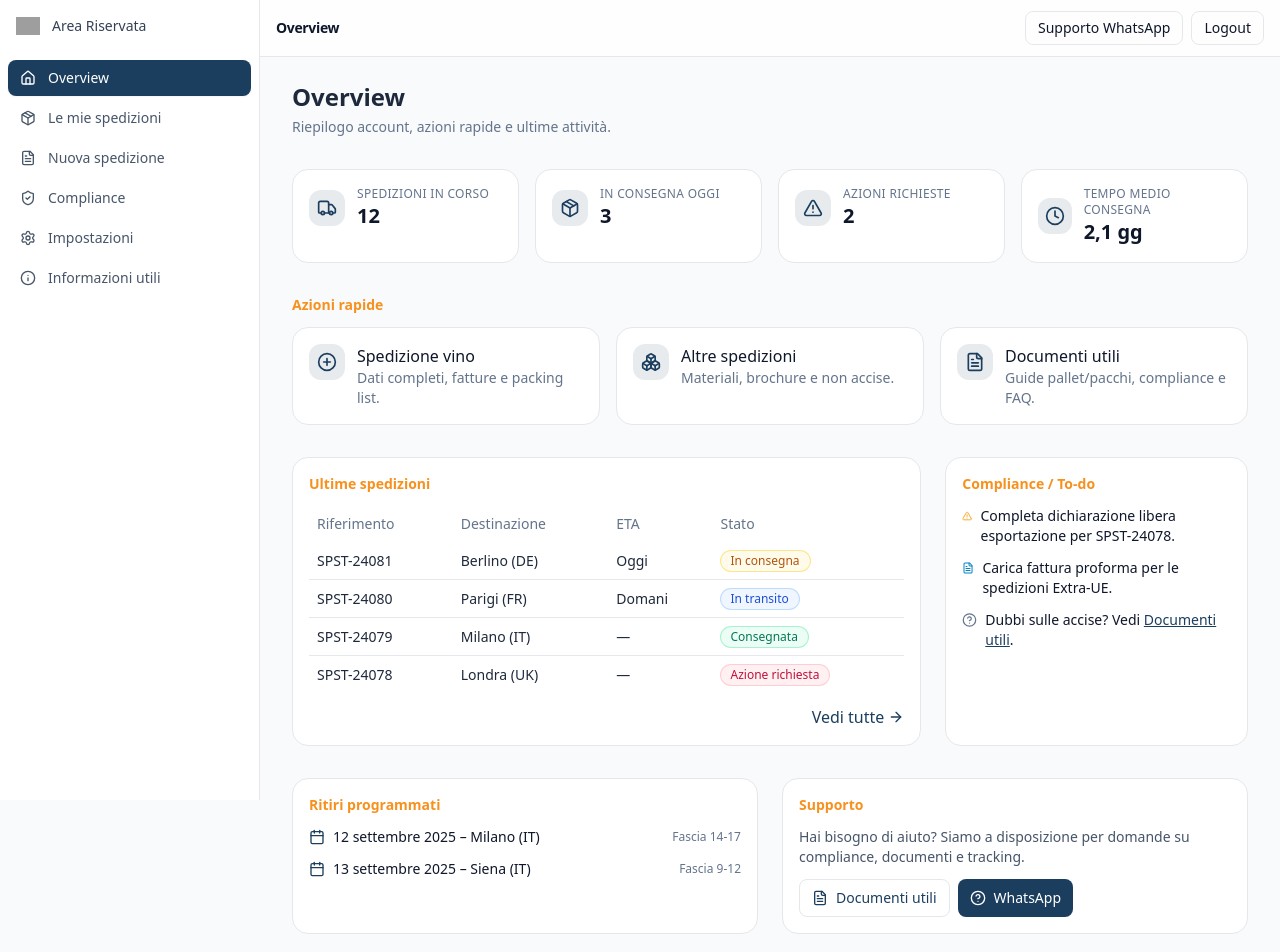
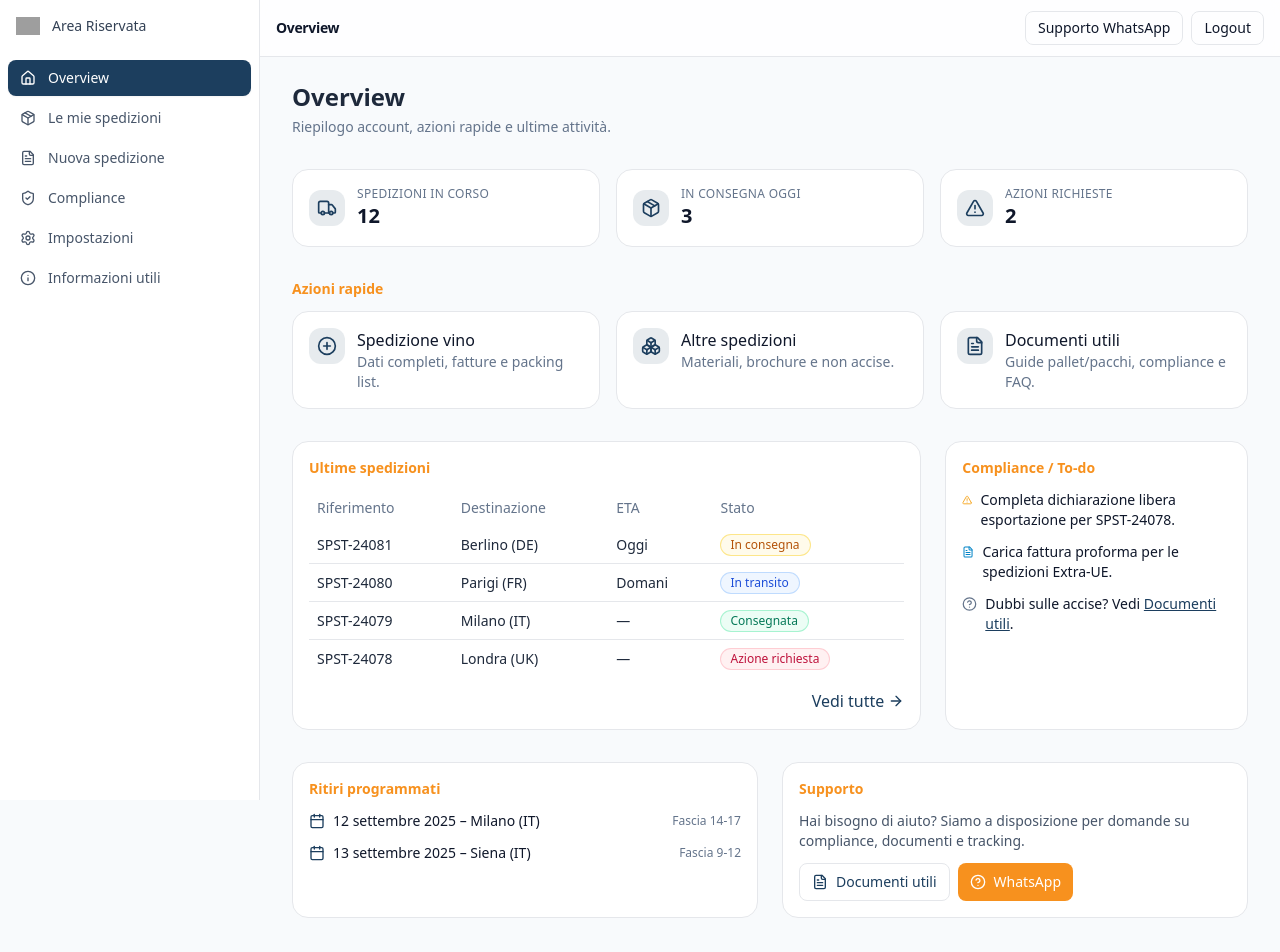
Before and after one commit to SPST-WINE/spst-dashboard, a Next.js app: page /dashboard in a window 1280 px wide. Shown: the top 952 px of the page. Built offline with nearby package versions, Linux system fonts and the light colour scheme; grey boxes are pictures that could not be loaded.

Commit message:
Update page.tsx

```diff
--- a/app/dashboard/page.tsx
+++ b/app/dashboard/page.tsx
@@ -3,7 +3,6 @@ import Link from 'next/link';
 import {
   Package,
   Truck,
-  Clock,
   AlertTriangle,
   FileText,
   HelpCircle,
@@ -22,11 +21,11 @@ type Shipment = {
   status: 'in_transito' | 'in_consegna' | 'consegnata' | 'azione_richiesta';
 };
 
+// 3 KPI (tempo medio rimosso)
 const stats: Stat[] = [
   { label: 'Spedizioni in corso', value: '12', icon: Truck },
   { label: 'In consegna oggi', value: '3', icon: Package },
   { label: 'Azioni richieste', value: '2', icon: AlertTriangle },
-  { label: 'Tempo medio consegna', value: '2,1 gg', icon: Clock },
 ];
 
 const recent: Shipment[] = [
@@ -60,9 +59,9 @@ export default function DashboardOverview() {
         </p>
       </header>
 
-      {/* KPI */}
+      {/* KPI (3 card) */}
       <section>
-        <div className="grid gap-4 sm:grid-cols-2 lg:grid-cols-4">
+        <div className="grid gap-4 sm:grid-cols-2 lg:grid-cols-3">
           {stats.map(({ label, value, icon: Icon }) => (
             <div key={label} className="rounded-2xl border bg-white p-4">
               <div className="flex items-center gap-3">
@@ -228,6 +227,7 @@ export default function DashboardOverview() {
             Hai bisogno di aiuto? Siamo a disposizione per domande su compliance, documenti e tracking.
           </p>
           <div className="mt-3 flex flex-wrap gap-2">
+            {/* stessa misura (padding) per entrambi i bottoni */}
             <Link
               href="/dashboard/informazioni-utili"
               className="inline-flex items-center gap-2 rounded-lg border px-3 py-2 text-sm text-[#1c3e5e] hover:bg-slate-50"
@@ -238,7 +238,7 @@ export default function DashboardOverview() {
             <Link
               href="https://wa.me/393204662570"
               target="_blank"
-              className="inline-flex items-center gap-2 rounded-lg bg-[#1c3e5e] px-3 py-2 text-sm text-white hover:opacity-95"
+              className="inline-flex items-center gap-2 rounded-lg bg-[#f7911e] px-3 py-2 text-sm text-white hover:opacity-95"
             >
               <HelpCircle className="h-4 w-4" />
               WhatsApp
```
